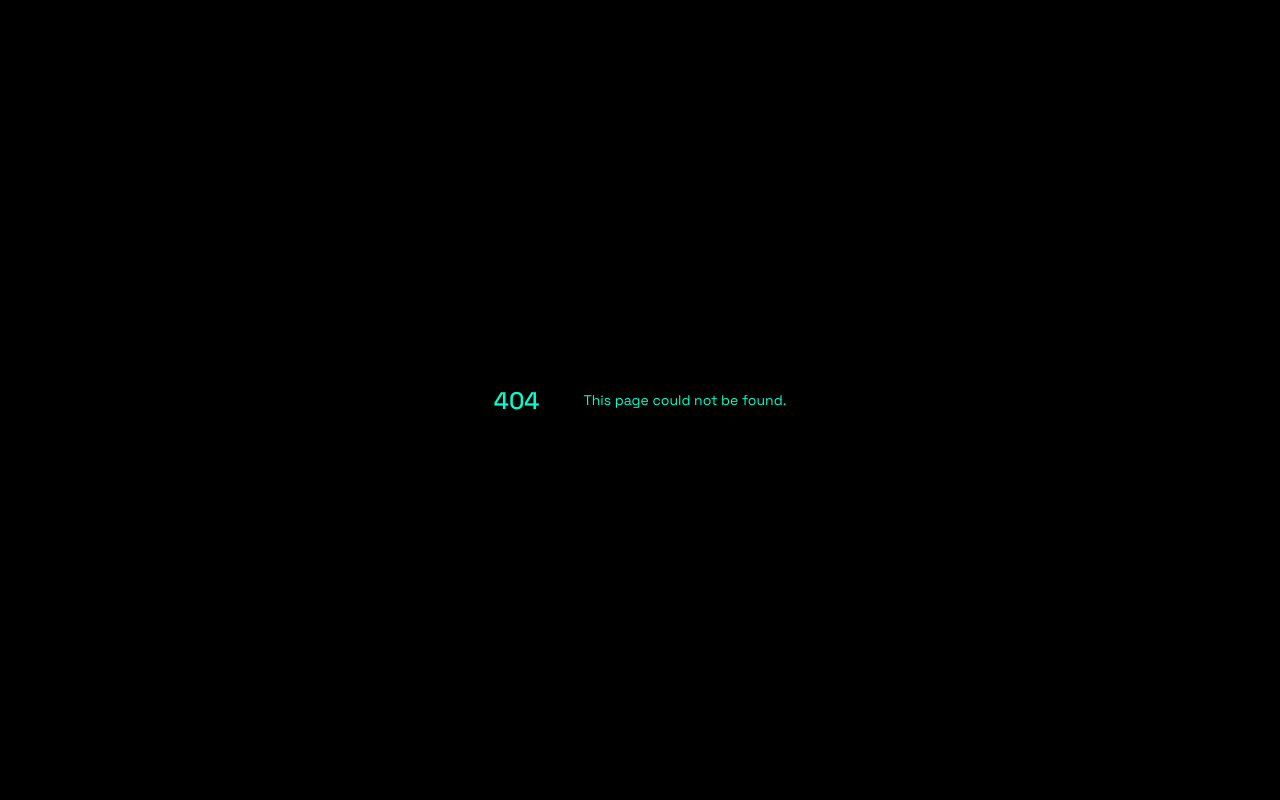
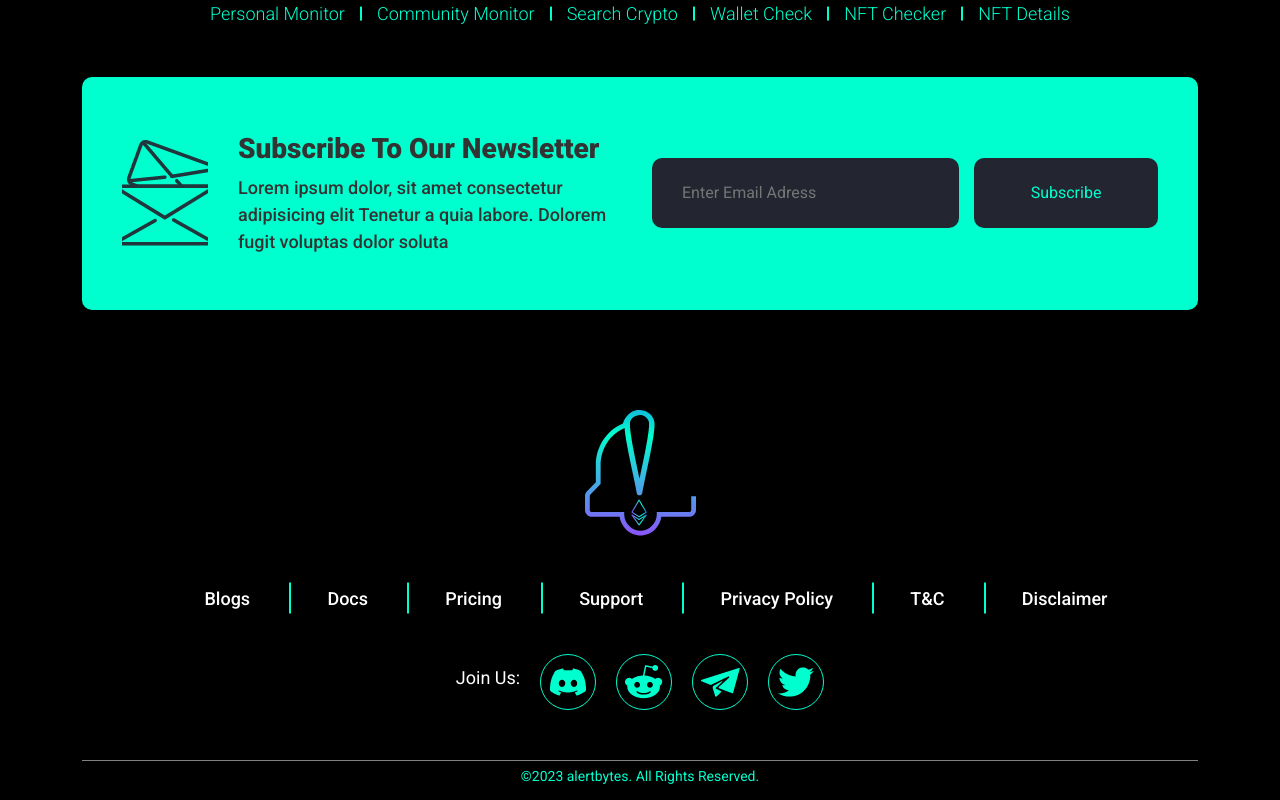
Before and after one commit to lakshaykamboj2001/alertbyte-laksh, a Next.js app: page /components/megamenu in a window 1280 px wide. Before the commit this address had no page. Shown: the top 800 px of the page. Built offline with nearby package versions, Linux system fonts and the light colour scheme.

Commit message:
megamenu
megamenu

```diff
--- /dev/null
+++ b/pages/components/megamenu.js
@@ -0,0 +1,47 @@
+import React, { useState,useEffect } from 'react';
+import Link from 'next/link';
+import { FaArrowRight } from 'react-icons/fa';
+
+const MegaMenu= ()=>{
+
+
+    // hide mega-menu on child link click
+    const dropdownMenu = typeof document !== 'undefined' && document.querySelector('.dropdown-menu');
+    const childElements = dropdownMenu && dropdownMenu.querySelectorAll('.mm-link');
+    if(dropdownMenu && childElements ){
+        childElements.forEach(link => {
+        link.addEventListener('click', () => {
+          dropdownMenu.classList.remove('show');
+        });
+      });
+    }
+
+    // hide mobile-menu on child link click
+    const mobMenu = typeof document !== 'undefined' && document.querySelector('.mobile-menu ');
+    const mobLinks = mobMenu && mobMenu.querySelectorAll('.mm-link');
+    if(mobMenu && mobLinks ){
+        mobLinks.forEach(link => {
+        link.addEventListener('click', () => {
+          mobMenu.style.left='100%';
+        });
+      });
+    }
+
+
+
+  return(
+    <>
+    <div className="mmenu-ul">
+     <ul className='mmenu-opt'>
+      <li className='mm-link'>Personal Monitor</li>
+      <li className='mm-link'>Community Monitor</li>
+      <li className='mm-link'>Search Crypto</li>
+      <li className='mm-link'>Wallet Check</li>
+      <li className='mm-link'>NFT Checker</li>
+      <li className='mm-link'>NFT Details</li>
+    </ul>
+    </div>
+    </>
+  );
+}
+export default MegaMenu;
--- a/styles/globals.css
+++ b/styles/globals.css
@@ -89,7 +89,7 @@ ul.navbar-nav.header-menu{
   background-color: var(--neon);
   transition: .3s;
 }
-.wn-body .navbar .nav-link:hover span{
+.wn-body .navbar .nav-item:hover span{
   width: 100%;
 }
 .header-butns{
@@ -111,9 +111,52 @@ ul.navbar-nav.header-menu{
   background-color: var(--neon);
 }
 
+/* ====megamenu */
+.wn-body .mega-dropdown {
+  padding: 10px ;
+  left: -275px;
+  z-index: 9999;
+  width: 950px;
+  background: transparent;
+  border-radius: unset;
+  border-top: 1px solid#3a8e7e ;
+  border-bottom: 1px solid#3a8e7e ;
+  padding: 18px 0;
+  /* margin-top: 20PX; */
+
+}
+.mmenu-opt{
+  display: flex;
+  flex-direction: row;
+  list-style: none;
+  justify-content: space-between;
+  margin: 0 auto 0 auto;
+  max-width: 860px;
+  padding-left: 0;
+}
+.mmenu-opt li{
+  color: var(--neon);
+  font-size: 18px;
+  font-weight: 300;
+  position: relative;
+  transition: .3s;
+}
+.mmenu-opt li:hover{
+  font-weight: 500;
+}
+.mmenu-ul li:not(:last-child)::after {
+  content: "";
+  position: absolute;
+  right: -17px;
+  top: 50%;
+  transform: translateY(-50%);
+  border: 1px solid var(--neon);
+  width: 0;
+  height: 55%;
+}
 /* ==modal== */
 .wn-body .modal-body{
-  max-width: 465px;
+
   border: 1px solid var(--neon);
   background: #201E21 0% 0% no-repeat padding-box;;
   border: 1px solid var(--neon);
@@ -125,6 +168,7 @@ ul.navbar-nav.header-menu{
 }
 .wn-body .modal-content{
   background-color: unset;
+  max-width: 465px;
 }
 .wn-body .ram-close {
   position: absolute;
```
Also changed, not shown: pages/components/header.js (+5 -4 lines).
